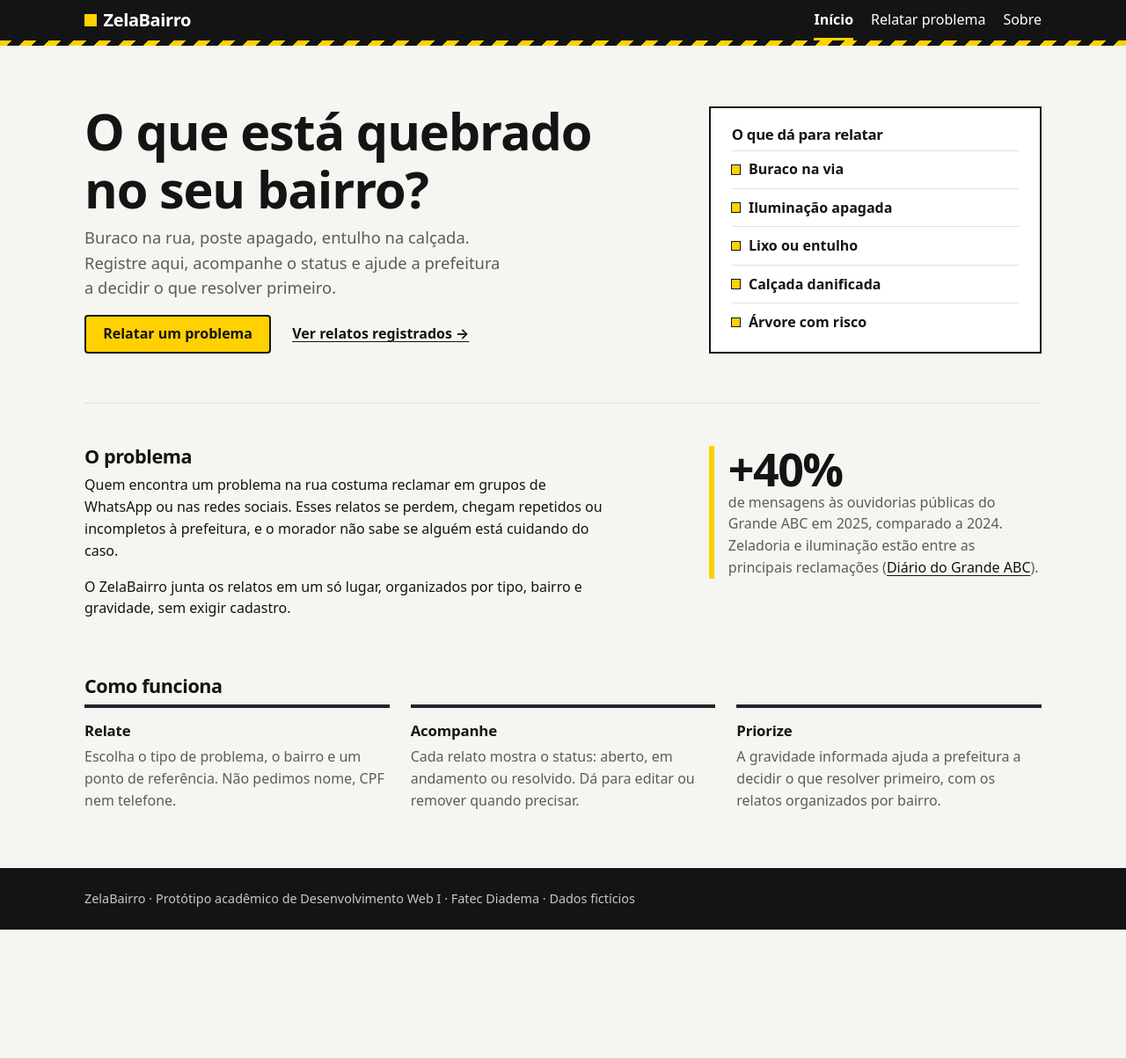
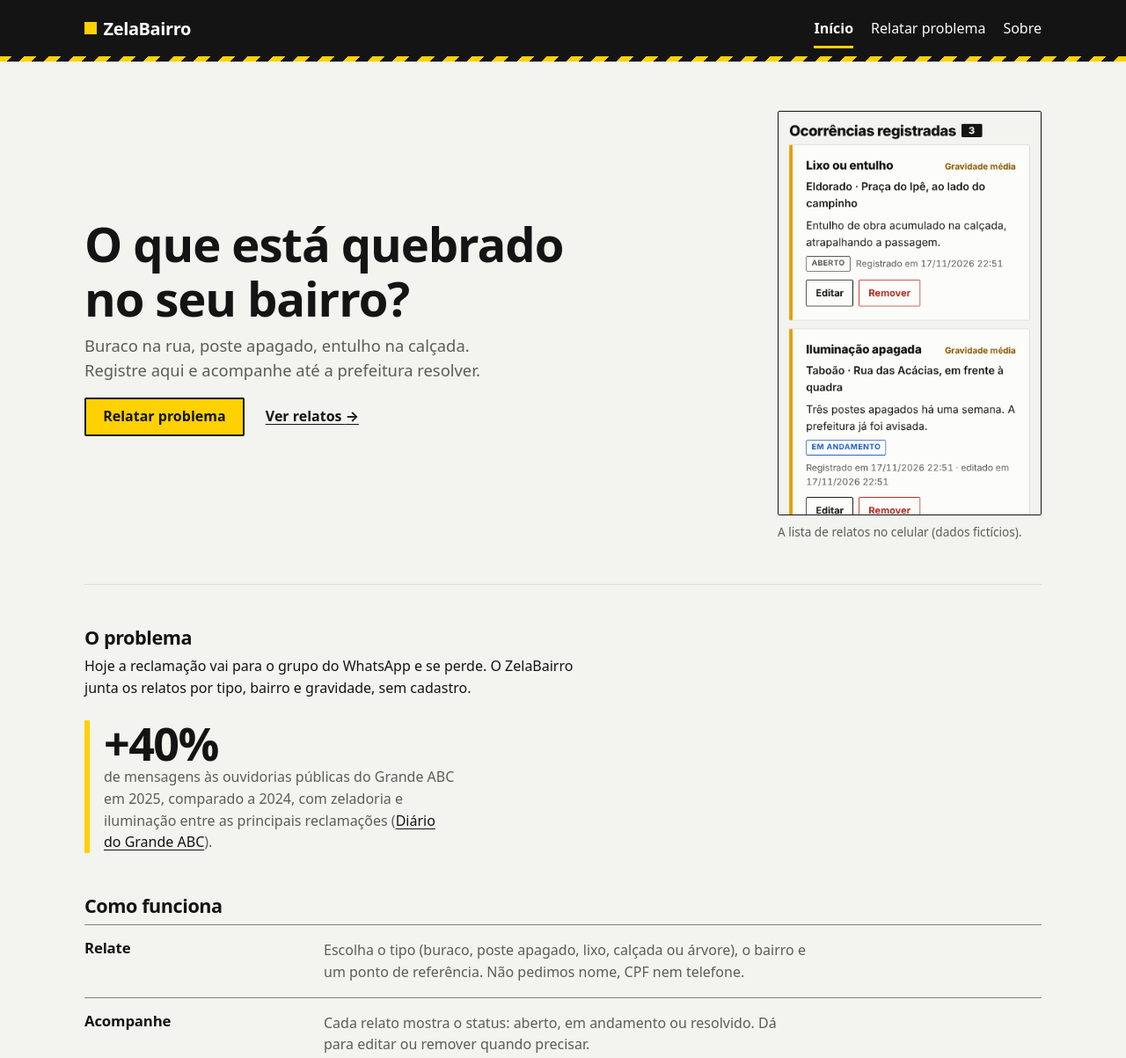
Before and after one commit to Notgabxx/zelabairro, a plain HTML site: page index.html in a window 1280 px wide. Shown: the top 1203 px of the page at 88% size. Before the commit the page ends 1057 px from the top, so only its background shows below. Drawn offline with nearby package versions, Linux system fonts and the light colour scheme.

Commit message:
Ajustes do Taste Skill: print real no topo da página inicial, passos em linhas no lugar de 3 cards, um só raio de borda e sem branco puro

```diff
--- a/css/style.css
+++ b/css/style.css
@@ -1,6 +1,8 @@
 /* ==========================================================
    ZelaBairro - folha de estilos principal
    Visual: preto e branco com o amarelo das placas de sinalização.
+   Regras do visual: um único acento (amarelo), um único raio de
+   borda (2px), sem sombras decorativas e sem branco ou preto puros.
    Abordagem Mobile First: os estilos base valem para celular.
    As media queries no final ampliam o layout:
      - tablet:  a partir de 768px
@@ -12,15 +14,16 @@
   color-scheme: light;
   --tinta: #141414;          /* quase preto: textos e fundos fortes */
   --texto-suave: #5c5c58;    /* textos secundários */
-  --papel: #ffffff;          /* superfícies (formulário, itens da lista) */
-  --fundo: #f5f5f1;          /* fundo da página */
-  --linha: #e0e0da;          /* bordas leves */
+  --claro: #fafaf7;          /* texto claro sobre o fundo preto */
+  --papel: #fcfcfa;          /* superfícies (formulário, itens da lista) */
+  --fundo: #f3f3ef;          /* fundo da página */
+  --linha: #dcdcd5;          /* bordas leves */
   --linha-forte: #85857f;    /* borda dos campos (contraste mínimo de 3:1) */
-  --sinal: #ffd100;          /* amarelo de sinalização */
+  --sinal: #ffd100;          /* amarelo de sinalização: o único acento */
   --erro: #b3261e;
   --sucesso: #1d7a3a;
   --info: #1f5fbf;
-  --raio: 4px;
+  --raio: 2px;               /* um único raio de borda no site todo */
 }
 
 /* ---------- 2. Base ---------- */
@@ -39,6 +42,7 @@
 body {
   margin: 0;
   min-height: 100vh;
+  min-height: 100dvh;          /* altura real da tela no celular */
   display: flex;               /* Flexbox: rodapé sempre no fim da página */
   flex-direction: column;
   font-family: system-ui, -apple-system, "Segoe UI", Roboto, Arial, sans-serif;
@@ -135,7 +139,7 @@ label {
   display: inline-flex;
   align-items: center;
   gap: 0.5rem;
-  color: #ffffff;
+  color: var(--claro);
   font-size: 1.25rem;
   font-weight: 800;
   letter-spacing: -0.02em;
@@ -162,7 +166,7 @@ label {
 .menu a {
   display: block;
   padding: 0.65rem 0;          /* área de toque com cerca de 44px de altura */
-  color: #ffffff;
+  color: var(--claro);
   text-decoration: none;
 }
 
@@ -219,7 +223,7 @@ label {
 }
 
 .heroi h1 {
-  font-size: 2.4rem;
+  font-size: 2rem;
 }
 
 .heroi-lide {
@@ -235,49 +239,30 @@ label {
   gap: 0.75rem 1.5rem;
 }
 
-/* Quadro com borda grossa, lembrando uma placa */
-.placa {
-  padding: 1.25rem 1.5rem 0.75rem;
-  border: 2px solid var(--tinta);
-  background-color: var(--papel);
+/* Print real da página Relatar, com a legenda embaixo da imagem */
+.heroi-imagem {
+  margin: 0;
 }
 
-.placa h2 {
-  font-size: 1.05rem;
+.heroi-imagem img {
+  display: block;
+  width: 220px;
+  max-width: 100%;
+  height: auto;
+  border: 1px solid var(--tinta);
+  border-radius: var(--raio);
 }
 
-.placa ul {
-  margin: 0;
-  padding: 0;
-  list-style: none;
-}
-
-.placa li {
-  display: flex;
-  align-items: center;
-  gap: 0.6rem;
-  padding: 0.55rem 0;
-  border-top: 1px solid var(--linha);
-  font-weight: 600;
-}
-
-.placa li::before {
-  content: "";
-  flex-shrink: 0;
-  width: 0.6rem;
-  height: 0.6rem;
-  background-color: var(--sinal);
-  outline: 1px solid var(--tinta);
-}
-
-.problema {
-  display: grid;
-  gap: 1.5rem;
+.heroi-imagem figcaption {
+  margin-top: 0.5rem;
+  color: var(--texto-suave);
+  font-size: 0.85rem;
 }
 
 /* Número em destaque com a fonte do dado */
 .numero {
-  margin: 0;
+  max-width: 46ch;
+  margin: 1.5rem 0 0;
   padding-left: 1rem;
   border-left: 6px solid var(--sinal);
   color: var(--texto-suave);
@@ -293,46 +278,33 @@ label {
   font-variant-numeric: tabular-nums;
 }
 
-/* Cards do Bootstrap ("Como funciona") seguindo as cores do site */
-.card {
-  color: var(--tinta);
+/* "Como funciona": linhas do grid do Bootstrap separadas por traços */
+.passo {
+  padding: 1rem 0;
+  border-top: 1px solid var(--linha-forte);
 }
 
-.card-text {
+.passo:last-child {
+  border-bottom: 1px solid var(--linha-forte);
+}
+
+.passo h3 {
+  margin: 0 0 0.25rem;
+}
+
+.passo p {
+  max-width: 60ch;
+  margin: 0;
   color: var(--texto-suave);
 }
 
 /* ---------- 6. Página Sobre ---------- */
-.lista-ods {
-  display: grid;
-  gap: 1.5rem;
-  margin: 0;
-  padding: 0;
-  list-style: none;
+.lista-simples {
+  padding-left: 1.2rem;
 }
 
-.lista-ods li {
-  padding-top: 0.75rem;
-  border-top: 6px solid var(--tinta);
-}
-
-/* Cores oficiais de cada ODS (ONU) */
-.lista-ods li.ods-9 { border-top-color: #fd6925; }
-.lista-ods li.ods-11 { border-top-color: #fd9d24; }
-.lista-ods li.ods-16 { border-top-color: #00689d; }
-
-.lista-ods p {
-  margin: 0;
-  color: var(--texto-suave);
-}
-
-.ods-numero {
-  display: block;
-  margin-bottom: 0.25rem;
-  color: var(--texto-suave);
-  font-size: 0.85rem;
-  font-weight: 700;
-  font-variant-numeric: tabular-nums;
+.lista-simples li {
+  margin-bottom: 0.5rem;
 }
 
 .lista-definicoes {
@@ -369,8 +341,13 @@ label {
   font-weight: 700;
   line-height: 1.2;
   text-decoration: none;
+  white-space: nowrap;         /* o texto do botão não quebra linha */
   cursor: pointer;
-  transition: background-color 0.12s, color 0.12s;
+}
+
+/* Ao clicar, o botão "afunda" 1px */
+.botao:active {
+  transform: translateY(1px);
 }
 
 .botao-primario {
@@ -448,6 +425,12 @@ fieldset.campo {
   background-color: var(--papel);
   font: inherit;
   color: inherit;
+}
+
+/* Texto de exemplo com contraste suficiente para ler */
+.controle::placeholder {
+  color: #6e6e69;
+  opacity: 1;
 }
 
 /* Foco do campo: contorno preto com uma "aura" amarela */
@@ -559,9 +542,9 @@ textarea.controle {
 .contador {
   min-width: 1.9rem;
   padding: 0.1rem 0.45rem;
-  border-radius: 3px;
+  border-radius: var(--raio);
   background-color: var(--tinta);
-  color: #ffffff;
+  color: var(--claro);
   font-size: 0.9rem;
   letter-spacing: 0;
   text-align: center;
@@ -633,28 +616,15 @@ textarea.controle {
 
 /* Etiquetas de gravidade e de status */
 .etiqueta {
-  display: inline-flex;
-  align-items: center;
-  gap: 0.35rem;
   font-size: 0.8rem;
   font-weight: 700;
   white-space: nowrap;
 }
 
-/* Gravidade: bolinha colorida + texto (a cor nunca é a única informação) */
+/* Gravidade: texto colorido (a cor nunca é a única informação) */
 .gravidade-baixa { color: #1d7a3a; }
 .gravidade-media { color: #8a5a00; }
 .gravidade-alta { color: #b3261e; }
-
-.gravidade-baixa::before,
-.gravidade-media::before,
-.gravidade-alta::before {
-  content: "";
-  width: 0.55rem;
-  height: 0.55rem;
-  border-radius: 50%;
-  background-color: currentColor;
-}
 
 /* Status: selo com borda, em letras maiúsculas pequenas */
 .status-aberto,
@@ -662,7 +632,7 @@ textarea.controle {
 .status-resolvido {
   padding: 0.1rem 0.45rem;
   border: 1px solid currentColor;
-  border-radius: 3px;
+  border-radius: var(--raio);
   font-size: 0.72rem;
   letter-spacing: 0.04em;
   text-transform: uppercase;
@@ -673,15 +643,19 @@ textarea.controle {
 .status-resolvido { color: var(--sucesso); }
 
 /* ---------- 10. Registro de atividades ---------- */
+.area-registro {
+  padding-top: 1rem;
+  border-top: 2px solid var(--tinta);
+}
+
 .registro {
   max-height: 280px;
   margin: 0;
   padding: 0;
   overflow-y: auto;
   list-style: none;
-  font-family: ui-monospace, "SFMono-Regular", Menlo, Consolas, monospace;
-  font-size: 0.82rem;
-  font-variant-numeric: tabular-nums;
+  font-size: 0.875rem;
+  font-variant-numeric: tabular-nums;   /* números alinhados na data e hora */
 }
 
 .registro li {
@@ -709,14 +683,6 @@ textarea.controle {
   margin: 0;
 }
 
-/* Quem pede menos movimento no sistema não recebe transições */
-@media (prefers-reduced-motion: reduce) {
-  * {
-    transition: none !important;
-    scroll-behavior: auto !important;
-  }
-}
-
 /* ==========================================================
    12. TABLET (a partir de 768px)
    ========================================================== */
@@ -729,11 +695,12 @@ textarea.controle {
     flex-direction: row;               /* logo à esquerda, menu à direita */
     align-items: center;
     justify-content: space-between;
+    min-height: 64px;
     padding-top: 0;
   }
 
   .heroi h1 {
-    font-size: 3.2rem;
+    font-size: 3rem;
   }
 
   .linha-campos {
@@ -742,10 +709,6 @@ textarea.controle {
 
   .lista-ocorrencias {
     grid-template-columns: repeat(2, 1fr);
-  }
-
-  .lista-ods {
-    grid-template-columns: repeat(3, 1fr);
   }
 
   .lista-definicoes div {
@@ -759,20 +722,18 @@ textarea.controle {
    ========================================================== */
 @media (min-width: 1024px) {
   .heroi {
-    grid-template-columns: 7fr 4fr;    /* texto maior à esquerda, placa à direita */
-    align-items: end;
-    gap: 3rem;
-    padding: 2rem 0 3.5rem;
+    grid-template-columns: 1fr auto;   /* texto à esquerda, print à direita */
+    align-items: center;
+    gap: 4rem;
+    padding: 1.5rem 0 3rem;
   }
 
   .heroi h1 {
-    font-size: 3.6rem;
+    font-size: 3.4rem;
   }
 
-  .problema {
-    grid-template-columns: 7fr 4fr;
-    align-items: start;
-    gap: 3rem;
+  .heroi-imagem img {
+    width: 300px;
   }
 
   .layout-relatar {
--- a/index.html
+++ b/index.html
@@ -8,7 +8,7 @@
   <title>ZelaBairro | Início</title>
   <link rel="icon" href="img/favicon.svg" type="image/svg+xml">
 
-  <!-- Bootstrap 5 via CDN: usado só na seção "Como funciona" (grid + cards).
+  <!-- Bootstrap 5 via CDN: usado só na seção "Como funciona" (grid).
        O atributo integrity (SRI) faz o navegador recusar o arquivo se ele for alterado na CDN. -->
   <link rel="stylesheet"
         href="https://cdn.jsdelivr.net/npm/bootstrap@5.3.3/dist/css/bootstrap.min.css"
@@ -36,34 +36,26 @@
     <section class="heroi" aria-labelledby="titulo-principal">
       <div>
         <h1 id="titulo-principal">O que está quebrado no seu bairro?</h1>
-        <p class="heroi-lide">Buraco na rua, poste apagado, entulho na calçada. Registre aqui, acompanhe o status e ajude a prefeitura a decidir o que resolver primeiro.</p>
+        <p class="heroi-lide">Buraco na rua, poste apagado, entulho na calçada. Registre aqui e acompanhe até a prefeitura resolver.</p>
         <div class="heroi-acoes">
-          <a class="botao botao-primario" href="relatar.html">Relatar um problema</a>
-          <a class="link-forte" href="relatar.html#titulo-lista">Ver relatos registrados <span aria-hidden="true">→</span></a>
+          <a class="botao botao-primario" href="relatar.html">Relatar problema</a>
+          <a class="link-forte" href="relatar.html#titulo-lista">Ver relatos <span aria-hidden="true">→</span></a>
         </div>
       </div>
 
-      <aside class="placa" aria-labelledby="titulo-tipos">
-        <h2 id="titulo-tipos">O que dá para relatar</h2>
-        <ul>
-          <li>Buraco na via</li>
-          <li>Iluminação apagada</li>
-          <li>Lixo ou entulho</li>
-          <li>Calçada danificada</li>
-          <li>Árvore com risco</li>
-        </ul>
-      </aside>
+      <figure class="heroi-imagem">
+        <img src="img/relatos-celular.png" width="390" height="600"
+             alt="Tela do ZelaBairro no celular mostrando a lista de relatos registrados.">
+        <figcaption>A lista de relatos no celular (dados fictícios).</figcaption>
+      </figure>
     </section>
 
-    <section class="secao problema" aria-labelledby="titulo-problema">
-      <div class="texto">
-        <h2 id="titulo-problema">O problema</h2>
-        <p>Quem encontra um problema na rua costuma reclamar em grupos de WhatsApp ou nas redes sociais. Esses relatos se perdem, chegam repetidos ou incompletos à prefeitura, e o morador não sabe se alguém está cuidando do caso.</p>
-        <p>O ZelaBairro junta os relatos em um só lugar, organizados por tipo, bairro e gravidade, sem exigir cadastro.</p>
-      </div>
+    <section class="secao texto" aria-labelledby="titulo-problema">
+      <h2 id="titulo-problema">O problema</h2>
+      <p>Hoje a reclamação vai para o grupo do WhatsApp e se perde. O ZelaBairro junta os relatos por tipo, bairro e gravidade, sem cadastro.</p>
       <p class="numero">
         <strong>+40%</strong>
-        de mensagens às ouvidorias públicas do Grande ABC em 2025, comparado a 2024. Zeladoria e iluminação estão entre as principais reclamações
+        de mensagens às ouvidorias públicas do Grande ABC em 2025, comparado a 2024, com zeladoria e iluminação entre as principais reclamações
         (<a href="https://www.dgabc.com.br/Noticia/4284094/procura-por-ouvidorias-publicas-registra-alta-de-40-em-um-ano-no-grande-abc" target="_blank" rel="noopener noreferrer">Diário do Grande ABC</a>).
       </p>
     </section>
@@ -71,41 +63,27 @@
     <section class="secao" aria-labelledby="titulo-como-funciona">
       <h2 id="titulo-como-funciona">Como funciona</h2>
 
-      <!-- Seção feita com Bootstrap: grid responsivo (row/col) + componente card.
-           Os utilitários border-0, border-top, border-4, border-dark e rounded-0
-           deixam cada card só com um traço preto no topo. -->
-      <div class="row g-4">
-        <div class="col-12 col-md-4">
-          <article class="card h-100 border-0 border-top border-4 border-dark rounded-0 bg-transparent">
-            <div class="card-body px-0">
-              <h3 class="card-title">Relate</h3>
-              <p class="card-text">Escolha o tipo de problema, o bairro e um ponto de referência. Não pedimos nome, CPF nem telefone.</p>
-            </div>
-          </article>
-        </div>
-        <div class="col-12 col-md-4">
-          <article class="card h-100 border-0 border-top border-4 border-dark rounded-0 bg-transparent">
-            <div class="card-body px-0">
-              <h3 class="card-title">Acompanhe</h3>
-              <p class="card-text">Cada relato mostra o status: aberto, em andamento ou resolvido. Dá para editar ou remover quando precisar.</p>
-            </div>
-          </article>
-        </div>
-        <div class="col-12 col-md-4">
-          <article class="card h-100 border-0 border-top border-4 border-dark rounded-0 bg-transparent">
-            <div class="card-body px-0">
-              <h3 class="card-title">Priorize</h3>
-              <p class="card-text">A gravidade informada ajuda a prefeitura a decidir o que resolver primeiro, com os relatos organizados por bairro.</p>
-            </div>
-          </article>
-        </div>
+      <!-- Seção feita com o grid do Bootstrap (row/col): no celular cada passo
+           ocupa a linha toda; a partir de 768px (col-md) o verbo fica à esquerda
+           e a explicação à direita. -->
+      <div class="row g-0 passo">
+        <div class="col-12 col-md-3"><h3>Relate</h3></div>
+        <div class="col-12 col-md-9"><p>Escolha o tipo (buraco, poste apagado, lixo, calçada ou árvore), o bairro e um ponto de referência. Não pedimos nome, CPF nem telefone.</p></div>
+      </div>
+      <div class="row g-0 passo">
+        <div class="col-12 col-md-3"><h3>Acompanhe</h3></div>
+        <div class="col-12 col-md-9"><p>Cada relato mostra o status: aberto, em andamento ou resolvido. Dá para editar ou remover quando precisar.</p></div>
+      </div>
+      <div class="row g-0 passo">
+        <div class="col-12 col-md-3"><h3>Priorize</h3></div>
+        <div class="col-12 col-md-9"><p>A gravidade informada ajuda a prefeitura a decidir o que resolver primeiro.</p></div>
       </div>
     </section>
   </main>
 
   <footer class="rodape">
     <div class="largura-max">
-      <p>ZelaBairro · Protótipo acadêmico de Desenvolvimento Web I · Fatec Diadema · Dados fictícios</p>
+      <p>ZelaBairro, protótipo acadêmico de Desenvolvimento Web I (Fatec Diadema). Dados fictícios.</p>
     </div>
   </footer>
 </body>
```
Also changed, not shown: relatar.html (+2 -2 lines), sobre.html (+6 -18 lines), img/relatos-celular.png (added).
